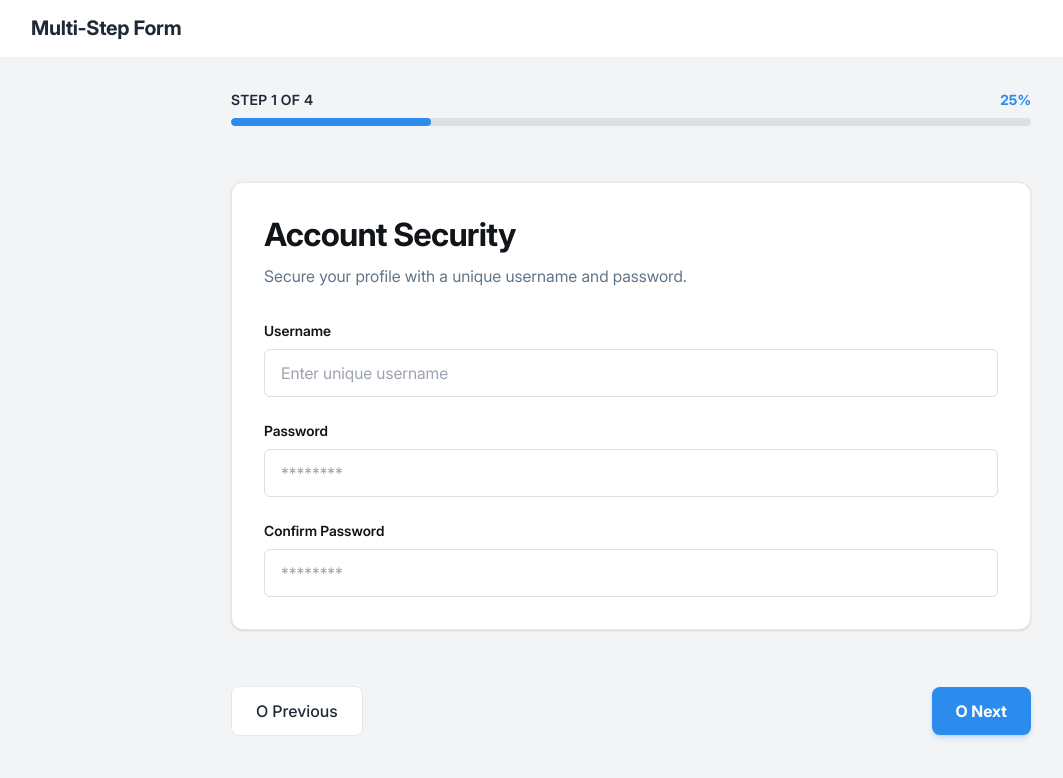
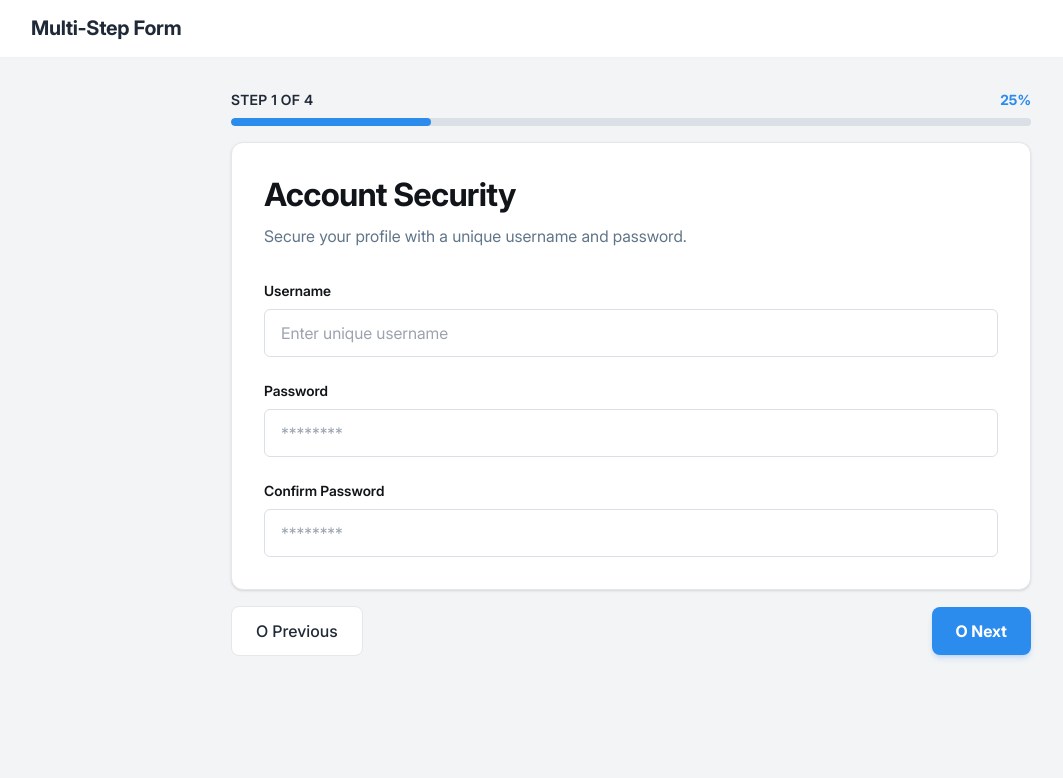
Before and after one commit to josegijon/Multi-Step-Form, a React (Vite) app: page / in a window 1280 px wide. Shown: the top 778 px of the page, without its empty margins (9-1072 px from the left). Built offline with nearby package versions, Linux system fonts and the light colour scheme.

Commit message:
fix: remove extra padding from Step2Professional component

```diff
--- a/src/components/steps/Step2Professional.tsx
+++ b/src/components/steps/Step2Professional.tsx
@@ -1,7 +1,7 @@
 
 export const Step2Professional = () => {
     return (
-        <div className="px-4 py-10">
+        <div className="px-4">
             <div className="bg-white rounded-xl shadow-sm border border-[#e5e7eb] p-8 flex flex-col gap-8 w-full max-w-200 mx-auto">
                 <div className="flex flex-col gap-2">
                     <h1 className="text-black-01 text-[32px] font-bold leading-tight tracking-tight">
```
